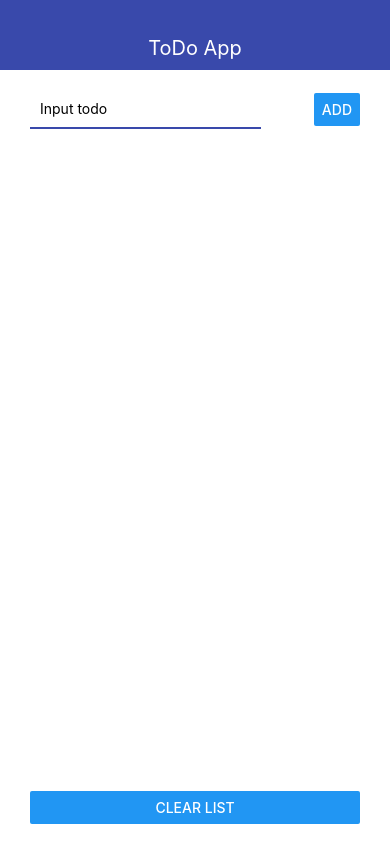
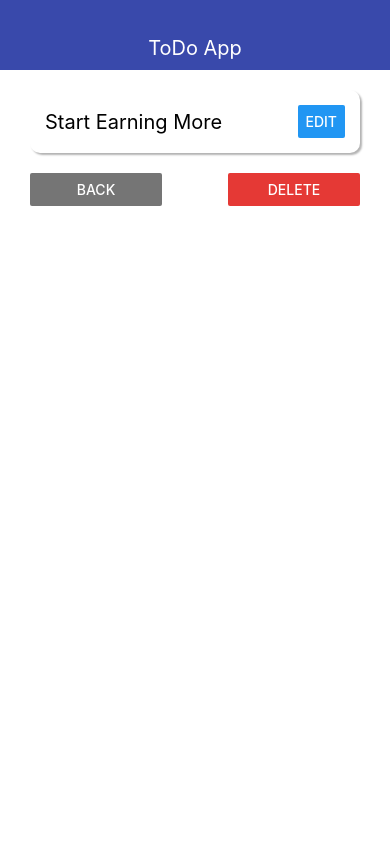
Before and after one commit to northymer/react-native-todo, a React Native app: screen / in a window 390 px wide. Built offline with nearby package versions, Linux system fonts and the light colour scheme.

Commit message:
Progressing with todo

```diff
--- a/App.js
+++ b/App.js
@@ -3,10 +3,15 @@ import { StyleSheet, Text, View, Button, FlatList } from 'react-native';
 import { NavBar } from './src/components/NavBar';
 import { AddTodo } from './src/components/AddTodo';
 import { Todo } from './src/components/Todo';
+import { MainScreen } from './src/screens/MainScreen';
+import { TodoScreen } from './src/screens/TodoScreen';
 
 export default function App() {
-  const [todos, setTodos] = useState([])
-
+  const [todoId, setTodoId] = useState('2')
+  const [todos, setTodos] = useState([{
+    id: '1', title: 'Create Native App',
+    id: '2', title: 'Start Earning More'
+  }])
 
   const addTodo = (title) => {
     setTodos(prev => [
@@ -22,21 +27,37 @@ export default function App() {
     setTodos(prev => prev.filter(todo => todo.id !== id))
   }
 
+  const onTodoPress = (id) => {
+    setTodoId(id)
+  }
+
+  const onPressBack = () => {
+    setTodoId(null)
+  }
+
+  const mainScreenProps = {
+    todos,
+    addTodo,
+    removeTodo,
+    setTodos,
+    onTodoPress,
+  }
+
+  const todoScreenProps = {
+    removeTodo,
+    onPressBack,
+    todo: todoId ? todos.find(({id}) => id === todoId) : null
+  }
+
+  const content = todoId
+    ? <TodoScreen {...todoScreenProps} />
+    : <MainScreen {...mainScreenProps} />
+
   return (
     <View style={styles.container}>
       <NavBar title="ToDo App" />
       <View style={styles.content}>
-        <AddTodo
-          onSubmit={addTodo}
-        />
-        <FlatList
-          data={todos}
-          renderItem={({item}) => (
-            <Todo todo={item} onRemove={removeTodo} />
-          )}
-          keyExtractor={item => item.id.toString()}
-        />
-        <Button title="Clear list" onPress={() => setTodos([])} />
+        { content }
       </View>
     </View>
   );
--- a/src/components/AddTodo.jsx
+++ b/src/components/AddTodo.jsx
@@ -1,5 +1,6 @@
 import React, { useState } from 'react'
 import { View, StyleSheet, TextInput, Button, Alert } from 'react-native'
+import { THEME } from '../theme/theme'
 
 export const AddTodo = ({onSubmit}) => {
     const [value, setValue] = useState('')
@@ -44,7 +45,7 @@ const styles = StyleSheet.create({
         padding: 10,
         borderStyle: 'solid',
         borderBottomWidth: 2,
-        borderBottomColor: '#3949ab',
+        borderBottomColor: THEME.COLOR_BUSINESS_MAIN,
     },
     button: {
         flex: 1,
--- /dev/null
+++ b/src/components/AppCard.jsx
@@ -0,0 +1,26 @@
+import React from 'react'
+import { View, StyleSheet } from 'react-native'
+
+export const AppCard = ({children, style}) => {
+    return (
+        <View style={{...styles.default, ...style}}>
+            {children}
+        </View>
+    )
+}
+
+const styles = StyleSheet.create({
+    default: {
+        padding: 20,
+        flexDirection: 'row',
+        justifyContent: 'space-between',
+        alignItems: 'center',
+        shadowColor: '#000',
+        shadowRadius: 2,
+        shadowOpacity: 0.3,
+        shadowOffset: { width: 2, height: 2 },
+        backgroundColor: '#fff',
+        borderRadius: 10,
+        elevation: 8,
+    }
+})
--- a/src/components/NavBar.jsx
+++ b/src/components/NavBar.jsx
@@ -1,5 +1,6 @@
 import React from 'react'
 import { View, Text, StyleSheet } from 'react-native'
+import { THEME } from '../theme/theme'
 
 export const NavBar = ({title}) => {
     return (
@@ -13,7 +14,7 @@ const styles = StyleSheet.create({
     navbar: {
         height: 70,
         paddingBottom: 10,
-        backgroundColor: '#3949ab',
+        backgroundColor: THEME.COLOR_BUSINESS_MAIN,
         justifyContent: 'flex-end',
         alignItems: 'center',
     },
--- a/src/components/Todo.jsx
+++ b/src/components/Todo.jsx
@@ -1,7 +1,7 @@
 import React from 'react'
 import { View, StyleSheet, Text, TouchableOpacity } from 'react-native'
 
-export const Todo = ({todo, onRemove}) => {
+export const Todo = ({todo, onRemove, onOpen}) => {
     const {
         title,
         id,
@@ -12,7 +12,10 @@ export const Todo = ({todo, onRemove}) => {
     }
 
     return (
-        <TouchableOpacity activeOpacity={0.5} onPress={() => console.log(`pressed ${title}`)} onLongPress={longPressHandler}>
+        <TouchableOpacity
+            activeOpacity={0.5}
+            onPress={() => onOpen(id)}
+            onLongPress={longPressHandler}>
             <View style={styles.todo}>
                 <Text>{title}</Text>
             </View>
--- /dev/null
+++ b/src/screens/MainScreen.jsx
@@ -0,0 +1,36 @@
+import React, { useState } from 'react'
+import { View, StyleSheet, Button, FlatList } from 'react-native'
+import { AddTodo } from '../components/AddTodo'
+import { Todo } from '../components/Todo'
+
+export const MainScreen = (props) => {
+    const {
+        removeTodo,
+        addTodo,
+        todos,
+        setTodos,
+        onTodoPress,
+    } = props
+
+    return (
+        <View style={styles.mainScreen}>
+            <AddTodo
+                onSubmit={addTodo}
+            />
+            <FlatList
+                data={todos}
+                renderItem={({item}) => (
+                    <Todo todo={item} onRemove={removeTodo} onOpen={onTodoPress} />
+                )}
+                keyExtractor={item => item.id.toString()}
+            />
+            <Button title="Clear list" onPress={() => setTodos([])} />
+        </View>
+    )
+}
+
+const styles = StyleSheet.create({
+    mainScreen: {
+        flex: 1,
+    }
+})
--- /dev/null
+++ b/src/screens/TodoScreen.jsx
@@ -0,0 +1,48 @@
+import React from 'react'
+import { View, StyleSheet, Text, Button } from 'react-native'
+import { THEME } from '../theme/theme'
+import { AppCard } from '../components/AppCard'
+
+export const TodoScreen = (props) => {
+    const {
+        removeTodo,
+        onPressBack,
+        todo,
+    } = props
+    return(
+        <View style={styles.todoScreen}>
+            <AppCard style={styles.card}>
+                <Text style={styles.title}>{todo.title}</Text>
+                <Button title="Edit" />
+            </AppCard>
+            <View style={styles.buttonsWrapper}>
+                <View style={styles.button}>
+                    <Button title="Back" color={THEME.COLOR_GREY} onPress={onPressBack} />
+                </View>
+                <View style={styles.button}>
+                    <Button title="Delete" color={THEME.COLOR_DANGER} onPress={() => removeTodo(todo.id)} />
+                </View>
+            </View>
+        </View>
+    )
+}
+
+const styles = StyleSheet.create({
+    todoScreen: {
+        flex: 1,
+    },
+    buttonsWrapper: {
+        flexDirection: 'row',
+        justifyContent: 'space-between'
+    },
+    card: {
+        marginBottom: 20,
+        padding: 15,
+    },
+    button: {
+        width: '40%'
+    },
+    title: {
+        fontSize: 20,
+    }
+})
--- /dev/null
+++ b/src/theme/theme.js
@@ -0,0 +1,5 @@
+export const THEME = {
+    COLOR_DANGER: '#e53935',
+    COLOR_GREY: '#757575',
+    COLOR_BUSINESS_MAIN: '#3949ab'
+}
```
